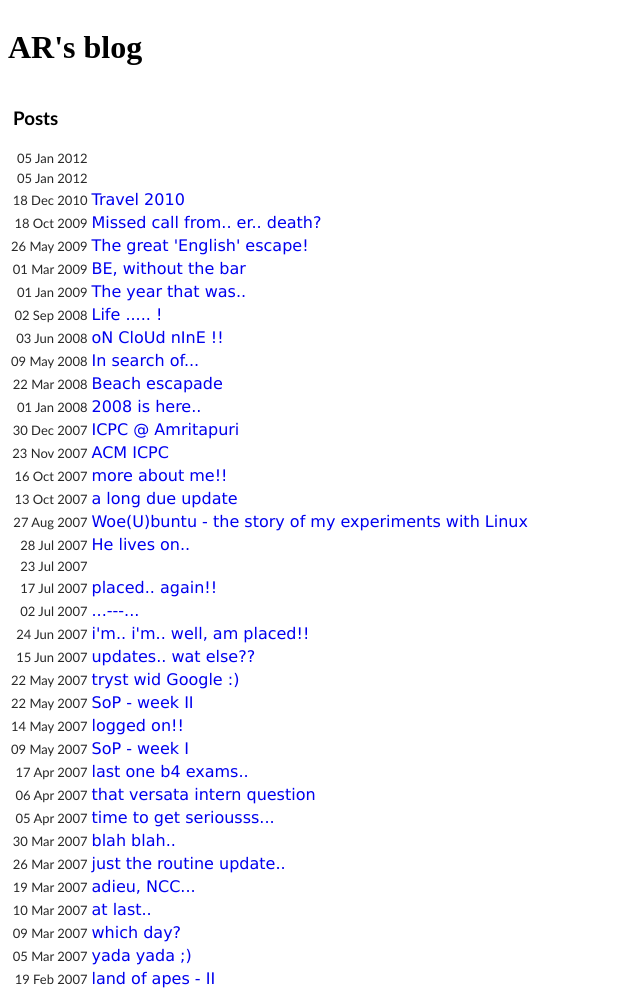
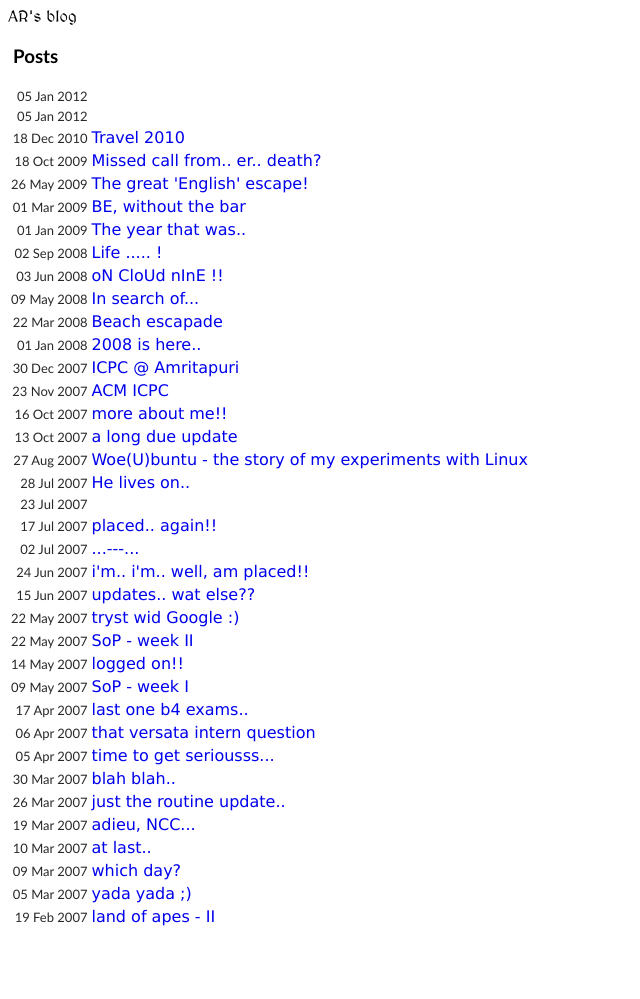
Before and after one commit to anusha-r/anusha-r.github.com, a Jekyll site: the page built from blog.html, in a window 1280 px wide. Shown: the whole page, without its empty margins (0-640 px from the left). Built offline with Jekyll 4.4.1, drawn with Linux system fonts in a browser that asks for light colours; Markdown is read by kramdown in place of the engine named in the settings; after the commit the page ends 937 px from its top, so only the background shows below that.

Commit message:
layout changes #14

```diff
--- a/_layouts/default.html
+++ b/_layouts/default.html
@@ -52,7 +52,7 @@
 	</table></p>
 </div>
 -->
-<h1> {{ page.title }} </h1>
+<span class="post-title"> {{ page.title }} </span>
 {{ page.date | date_to_string }}
 <span class="red-color">
 	{% for tag in page.tags %}
--- a/css/main.css
+++ b/css/main.css
@@ -35,6 +35,11 @@ overflow: hidden;
 
 .special-font {
 font-family: 'MedievalSharp', cursive;
+}
+
+.post-title {
+font-family: 'MedievalSharp', cursive;
+font-size: medium;
 }
 
 .post-short {
```
